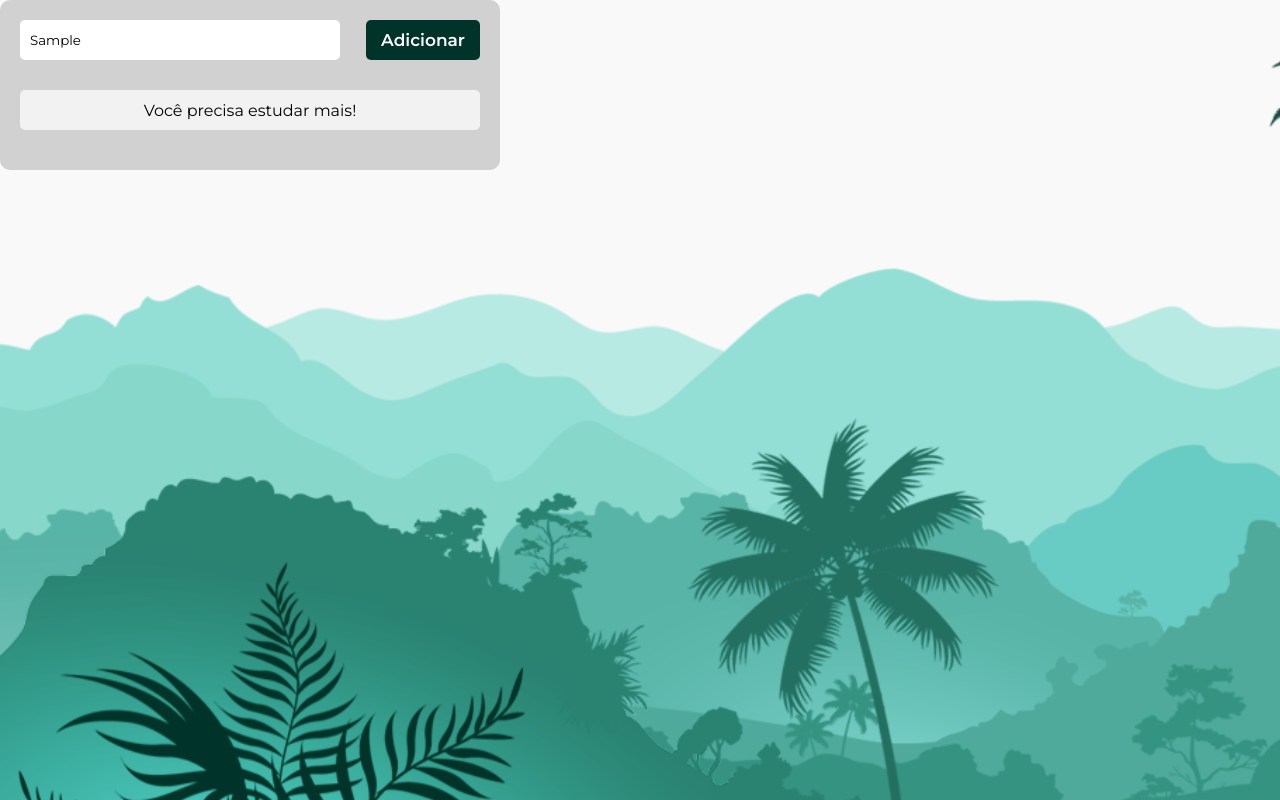
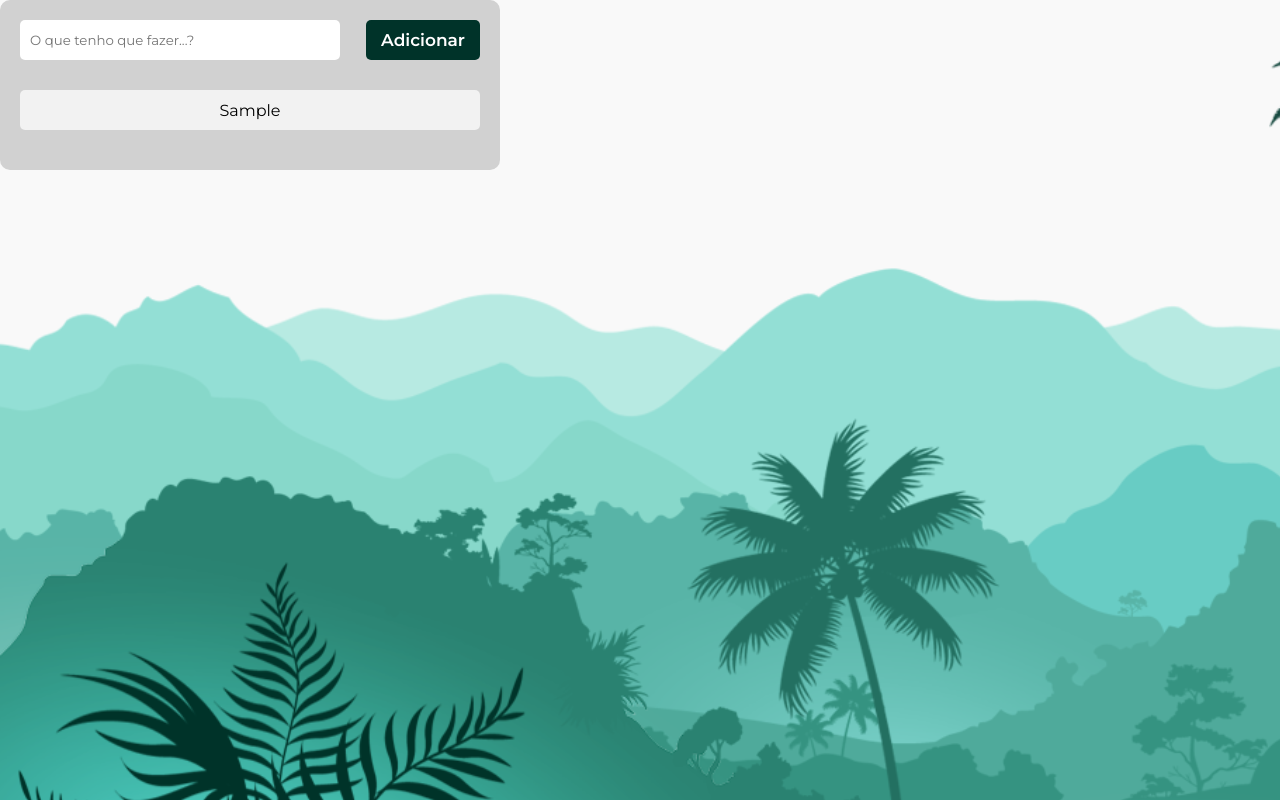
Before and after one commit to mac-rodrigos/sedond-to-do, a plain HTML site: page index.html in a window 1280 px wide. Both pictures are taken after typing "Sample" into the empty fields and a click on the button "Adicionar". Drawn offline with Linux system fonts and the light colour scheme.

Commit message:
Lista Pronta

```diff
--- a/index.html
+++ b/index.html
@@ -20,12 +20,7 @@
         <button class="button-add-task">Adicionar</button> <!-- É UM BOTÃO -->
 
         <ul class="list-tasks"> <!-- Início da lista de tarefas -->
-        <li class="task">  <!-- INÍCIO DOS ITENS DA LISTA  são os itens das listas -->
-            <img src="./img/checked.png" alt="tarefa-concluida">
-            <!-- img = imagem e src o link para inserção da mesma Obs. Não utilizar "../" equivocadamente-->
-            <p> Você precisa estudar mais!</p> <!-- <p> É um parágrafo com texto  -->
-            <img src="./img/trash.png" alt="tarefa-excluida">
-         </li> <!-- fINAL DOS ITENS DA LISTA  são os itens das listas -->
+
         </ul> <!-- Fim da lista de tarefas -->
     </div>
     <!-- FINAL DA CAIXA GRANDE PARA INSERIR AS DEMAIS INFORMAÇÕES  -->
--- a/scripts.js
+++ b/scripts.js
@@ -5,18 +5,45 @@
 // 2º Passo será mostrar a informação enviada na nossa tela;
 
 
-
  const button = document.querySelector('.button-add-task');  /* O primeiro passo geralmente será definir as variaveis do JS seleciondo-as com o nomes das classes que demos no HTML. Em Js, a palavra "document" sempre fará referência ao HTML. querySelector() Retorna o primeiro elemento descendente do elemento em que a função foi invocada e que corresponde aos seletores especificado. Nesse caso, utilizamos a classe '.button-add-task' ( o botão que adiciona uma tarefa em meu To-do. */
 
 const input = document.querySelector('.input-task');
+const listaCompleta = document.querySelector('.list-tasks');
+
+
+
 
 let minhaListaDeItens = [] /* Abrir e fechar chaves inicia um array, ou seja, uma lista de itens a serem inseridos dentro de una variável ou função. */
 
 
 function adicionarNovaTarefa() {  /* O nomes das funções será um verbo com o descritivo do que ela faz console.log(input.value);  /*Adicionamos uma função que executa algo quando meu botão for acionado. Gerlamente usamos o comando "console.log para executar no console do navegador a ação desejada.*/
     minhaListaDeItens.push(input.value);
+    mostrarTarefas()
 
-    console.log(minhaListaDeItens) /* Criamos uma variável e inserirmos um array dentro dela ([]) em seguida mudamos o nome da função e adicionamos a variável como novo valor dentro dela.  */
+    input.value = "";
+
+    /* console.log(minhaListaDeItens) Criamos uma variável e inserirmos um array dentro dela ([]) em seguida mudamos o nome da função e adicionamos a variável como novo valor dentro dela.  */
+}
+
+function mostrarTarefas(){
+
+    let novaLi = '';
+
+    minhaListaDeItens.forEach(tarefa => { /* forEach pega itens de um array e executa as ações desejadas 1 por 1  */
+
+    novaLi = novaLi + `
+
+    <li class="task">
+            <img src="./img/checked.png" alt="tarefa-concluida">
+            <p>${tarefa}</p>
+            <img src="./img/trash.png" alt="tarefa-excluida">
+         </li>
+    `;
+/* As crases (``) permitem que eu utilize variáveis dentro de uma string. Nesse caso copiamos a lista do nosso HTML e inserimos dentro da variável novaLi e mudamos o texto antigo pelo elemento tarefa que ser[a obtido pela execução da função minhaListaDeItens. */
+
+})
+
+listaCompleta.innerHTML = novaLi
 
 }
 
```
